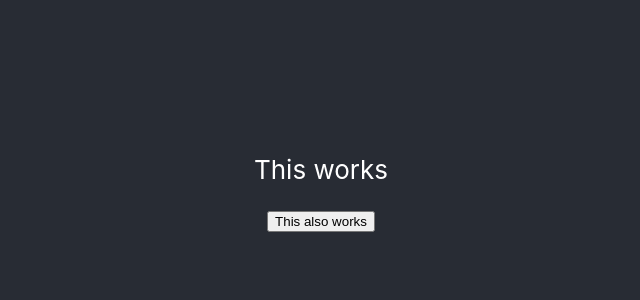
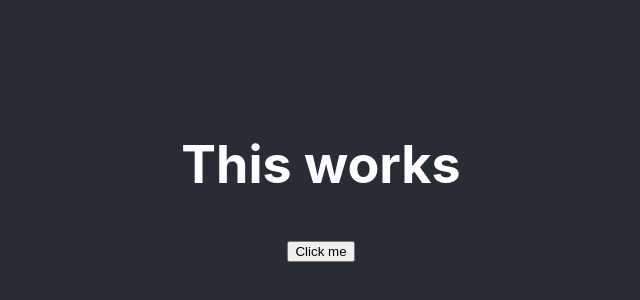
Before and after one commit to eshumphries/ReactDemo4, a React (Create React App) app: page / in a window 1280 px wide. Shown: the part 220-520 px from the top of the page, without its empty margins (319-959 px from the left). Built offline with nearby package versions, Linux system fonts and the light colour scheme.

Commit message:
Created a button function

```diff
--- a/src/App.js
+++ b/src/App.js
@@ -5,14 +5,19 @@ function App() {
   return (
     <div className="App">
       <header className="App-header">
-        {/* <img src={logo} className="App-logo" alt="logo" /> */}
-        <p>
-          This works
-        </p>
-        <button>This also works</button>
+        <div>
+          <h1>This works</h1>
+          <MyButton/>
+        </div>
       </header>
     </div>
   );
 }
 
+function MyButton() {
+  return (
+    <button>Click me</button>
+  )
+}
+
 export default App;
```
